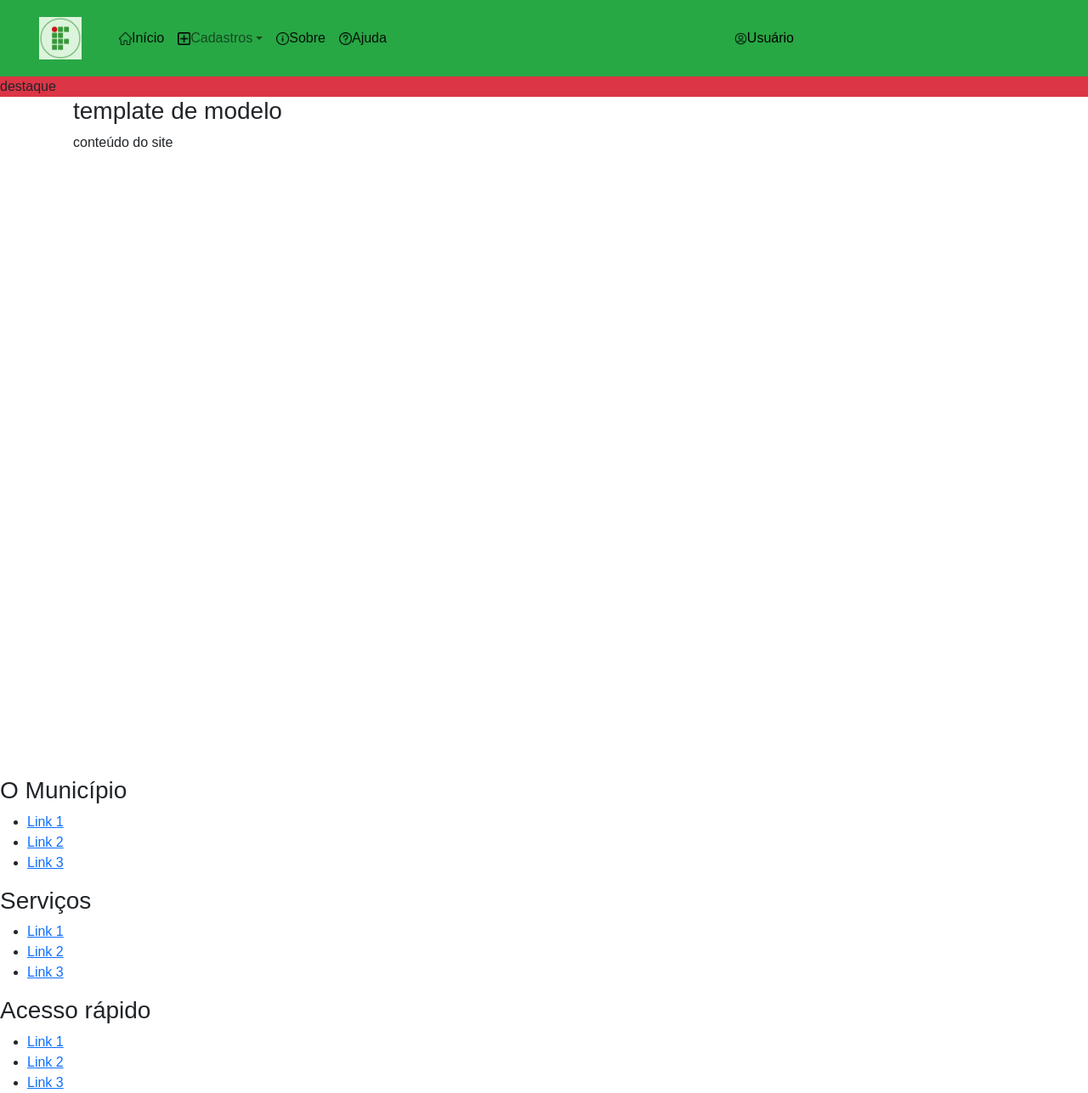
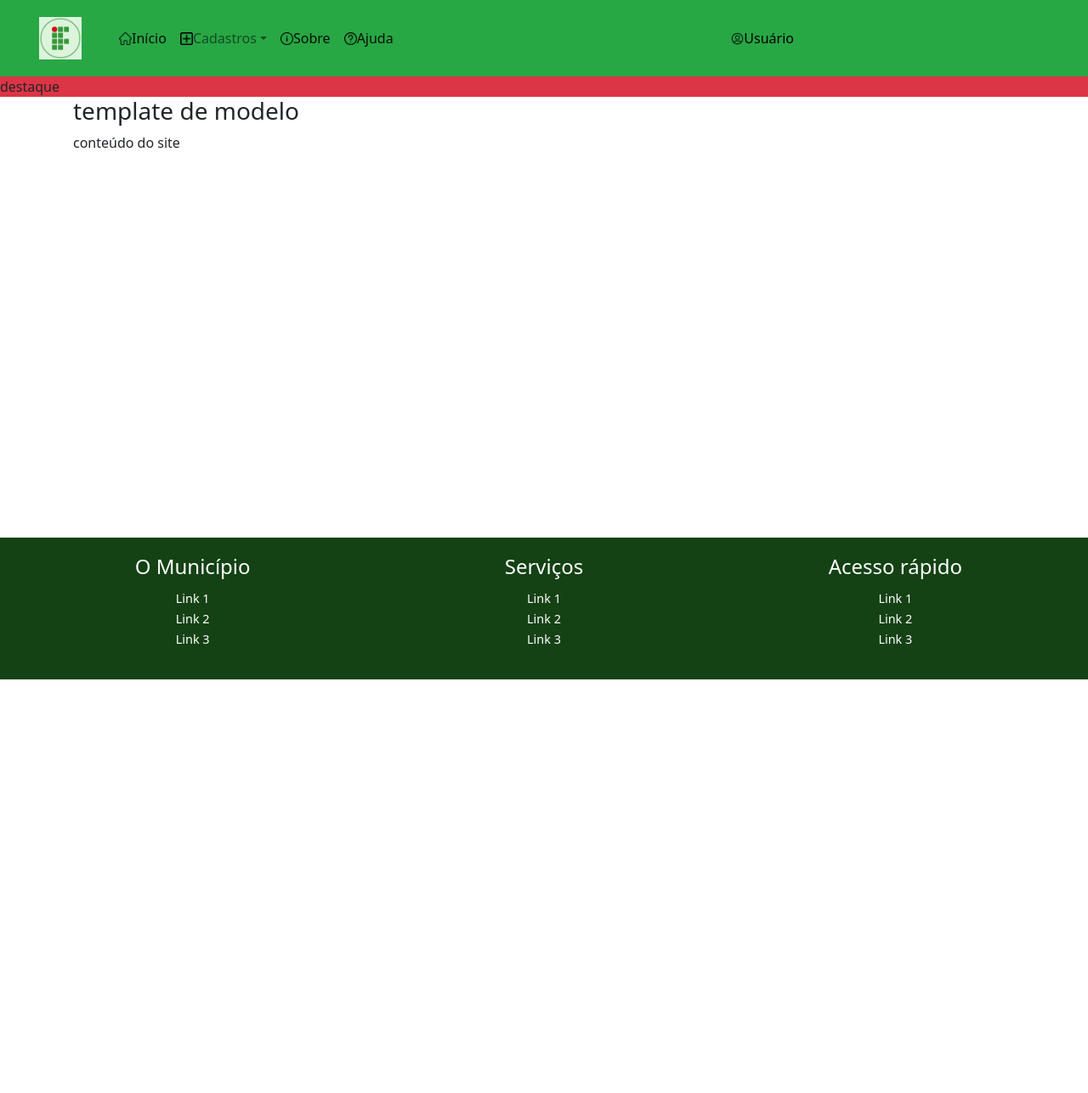
Before and after one commit to samuell19/projeto-django, a Django app: template paginas/templates/paginas/modelo.html in a window 1280 px wide. Shown: the whole page at 85% size. After the commit the page ends 800 px from the top, so only its background shows below. Run offline with Django 3.2, Linux system fonts and the light colour scheme; the template is opened without the code that fills it, so the values that code supplies are empty; some libraries are stand-ins or nearby versions.

Commit message:
correção do footer

```diff
--- a/paginas/templates/paginas/modelo.html
+++ b/paginas/templates/paginas/modelo.html
@@ -14,7 +14,6 @@
     {% block titulo %}
     <title>modelo</title>
     {% endblock %}
-    <link rel="stylesheet" href="{% static 'css/footer.css' %}">
 </head>
 <body>
     {% block menu %}
@@ -32,7 +31,6 @@
                             <img src="{% static 'img/casa.png' %}" width="15" class="me-2">
                             <span>Início</span>
                         </a>
-                        <!-- Dropdown for Cadastros -->
                         <div class="nav-item dropdown">
                             <a class="nav-link dropdown-toggle d-flex align-items-center" href="#" id="cadastrosDropdown" role="button" data-bs-toggle="dropdown" aria-expanded="false">
                                 <img src="{% static 'img/adição.png' %}" width="15" class="me-2">
@@ -41,11 +39,8 @@
                             <div class="dropdown-content">
                                 <a href="{% url 'listar-campos' %}">Campos</a>
                                 <a href="{% url 'listar-atividades' %}">Atividades</a>
-
-
                             </div>
                         </div>
-
                         <a class="nav-link active d-flex align-items-center" aria-current="page" href="{% url 'sobre' %}">
                             <img src="{% static 'img/i.png' %}" width="15" class="me-2">
                             <span>Sobre</span>
@@ -59,7 +54,6 @@
                         <img src="{% static 'img/user.png' %}" width="15" class="me-2">
                         <span>Usuário</span>
                     </a>
-
                 </div>
             </div>
         </nav>
@@ -80,29 +74,29 @@
     {% endblock %}
 
     {% block rodapé %}
-    <footer>
-        <div class="footer-section">
-            <h3>O Município</h3>
-            <ul>
-                <li><a href="#">Link 1</a></li>
-                <li><a href="#">Link 2</a></li>
-                <li><a href="#">Link 3</a></li>
+    <footer style="background-color: #144214; color: white; padding: 20px; display: flex; justify-content: space-around; bottom: 0; width: 100%; position: fixed;">
+        <div style="flex: 1; text-align: center;">
+            <h4 style="margin-bottom: 10px;">O Município</h4>
+            <ul style="list-style: none; padding: 0;">
+                <li><a href="#" style="color: white; text-decoration: none; font-size: 0.9em;">Link 1</a></li>
+                <li><a href="#" style="color: white; text-decoration: none; font-size: 0.9em;">Link 2</a></li>
+                <li><a href="#" style="color: white; text-decoration: none; font-size: 0.9em;">Link 3</a></li>
             </ul>
         </div>
-        <div class="footer-section">
-            <h3>Serviços</h3>
-            <ul>
-                <li><a href="#">Link 1</a></li>
-                <li><a href="#">Link 2</a></li>
-                <li><a href="#">Link 3</a></li>
+        <div style="flex: 1; text-align: center;">
+            <h4 style="margin-bottom: 10px;">Serviços</h4>
+            <ul style="list-style: none; padding: 0;">
+                <li><a href="#" style="color: white; text-decoration: none; font-size: 0.9em;">Link 1</a></li>
+                <li><a href="#" style="color: white; text-decoration: none; font-size: 0.9em;">Link 2</a></li>
+                <li><a href="#" style="color: white; text-decoration: none; font-size: 0.9em;">Link 3</a></li>
             </ul>
         </div>
-        <div class="footer-section">
-            <h3>Acesso rápido</h3>
-            <ul>
-                <li><a href="#">Link 1</a></li>
-                <li><a href="#">Link 2</a></li>
-                <li><a href="#">Link 3</a></li>
+        <div style="flex: 1; text-align: center;">
+            <h4 style="margin-bottom: 10px;">Acesso rápido</h4>
+            <ul style="list-style: none; padding: 0;">
+                <li><a href="#" style="color: white; text-decoration: none; font-size: 0.9em;">Link 1</a></li>
+                <li><a href="#" style="color: white; text-decoration: none; font-size: 0.9em;">Link 2</a></li>
+                <li><a href="#" style="color: white; text-decoration: none; font-size: 0.9em;">Link 3</a></li>
             </ul>
         </div>
     </footer>
```
